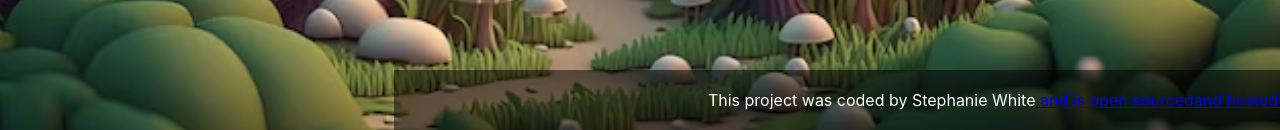
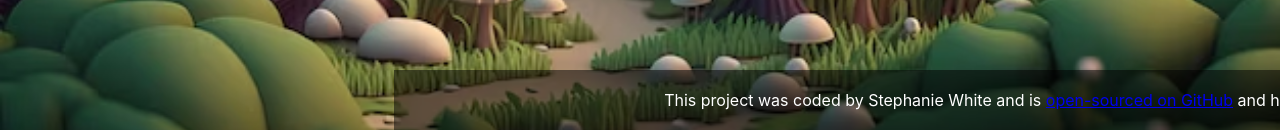
Before and after one commit to Stephaniechatter/whimsicalweatherapp, a React (Create React App) app: page / in a window 1280 px wide. Shown: the part 670-800 px from the top of the page. Built offline with nearby package versions, Linux system fonts and the light colour scheme.

Commit message:
updated App.js

```diff
--- a/package.json
+++ b/package.json
@@ -36,5 +36,8 @@
       "last 1 firefox version",
       "last 1 safari version"
     ]
+  },
+  "devDependencies": {
+    "@babel/plugin-proposal-private-property-in-object": "^7.21.11"
   }
 }
--- a/src/App.js
+++ b/src/App.js
@@ -8,7 +8,7 @@ function App() {
   const [humidity, setHumidity] = useState(60);
   const [windSpeed, setWindSpeed] = useState(5);
   const [time, setTime] = useState("");
-  const [forecast, setForecast] = useState([
+  const [forecast] = useState([
     { day: "Mon", emoji: "☀️" },
     { day: "Tue", emoji: "🌤️" },
     { day: "Wed", emoji: "⛅" },
@@ -102,9 +102,17 @@ function App() {
 function Footer() {
   return (
     <footer>
-      This project was coded by Stephanie White
-      <a href="https://github.com/stephaniechatter" target="_blank" rel="noopener noreferrer"> and is <a href="https://github.com/Stephaniechatter/whimsicalweatherapp"target="_blank">open sourced</a>
-        and hosted on <a href= "app.netlify.com" target="_blank">Netlify</a>
+      This project was coded by Stephanie White and is{" "}
+      <a
+        href="https://github.com/stephaniechatter/whimsicalweatherapp"
+        target="_blank"
+        rel="noreferrer"
+      >
+        open-sourced on GitHub
+      </a>{" "}
+      and hosted on{" "}
+      <a href="https://www.netlify.com" target="_blank" rel="noreferrer">
+        Netlify
       </a>
       .
     </footer>
```
Also changed, not shown: 9 other files (tests, documents, lock files or other folders).
